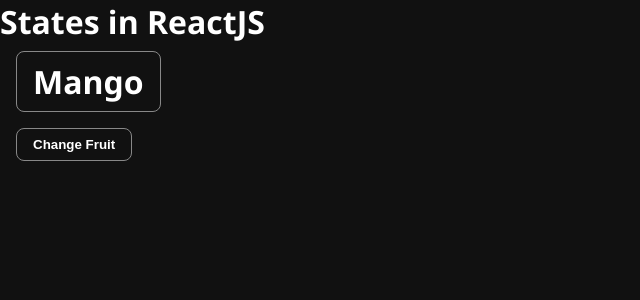
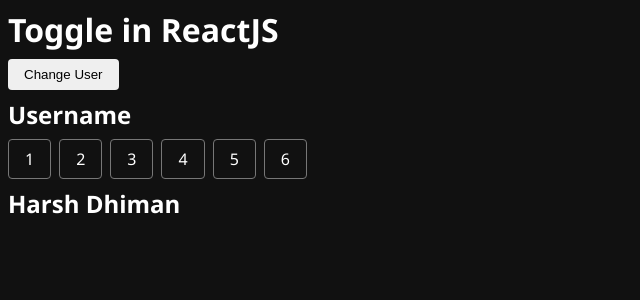
Before and after one commit to 0x-harsh/React-Tutorial---Code-Step-by-Step, a React app: page / in a window 1280 px wide. Shown: the top 300 px of the page, without its empty margins (0-640 px from the left). Built offline with nearby package versions, Linux system fonts and the light colour scheme; the HTML template or start-up script is replaced by a standard one.

Commit message:
Toggle or Hide and Show

```diff
--- /dev/null
+++ b/src/03 Toggle or Hide and Show/App.jsx
@@ -0,0 +1,35 @@
+import { useState } from "react"
+
+const App = () => {
+
+    const [display, setDisplay] = useState(false)
+    const [num, setNum] = useState(1)
+
+    return (
+        <div className="appCont">
+            <h1>Toggle in ReactJS</h1>
+            <button onClick={() => { setDisplay(!display) }}>Change User</button>
+            {
+                display ? <h2>Harsh Dhiman</h2> : <h2>Username</h2>
+            }
+            <ul className="numCont">
+                <li onClick={() => {setNum(1)}}>1</li>
+                <li onClick={() => {setNum(2)}}>2</li>
+                <li onClick={() => {setNum(3)}}>3</li>
+                <li onClick={() => {setNum(4)}}>4</li>
+                <li onClick={() => {setNum(5)}}>5</li>
+                <li onClick={() => {setNum(6)}}>6</li>
+            </ul>
+            {
+                num==1?<h2>Harsh Dhiman</h2>:
+                num==2?<h2>Amit Saini</h2>:
+                num==3?<h2>Kashish Kamboj</h2>:
+                num==4?<h2>Neha Sharma</h2>:
+                num==5?<h2>Sahil Parjapati</h2>:
+                num==6?<h2>Harjeet Kaur</h2>:null
+            }
+        </div>
+    )
+}
+
+export default App
--- a/src/index.css
+++ b/src/index.css
@@ -11,12 +11,12 @@
   background-color: #111;
   color: #fff;
   font-family: 'Segoe UI', Tahoma, Geneva, Verdana, sans-serif;
-  font-weight: 500;
 }
 
 #root {
   height: 100%;
   width: 100%;
+  padding: 0.5rem;
 }
 
 #fruitName, #btn {
@@ -29,3 +29,28 @@
   font-weight: 600;
   margin: 0.5rem 1rem;
 }
+
+button {
+  padding: 0.5rem 1rem;
+  border-radius: 4px;
+  border: none;
+  width: fit-content;
+}
+
+.numCont {
+  display: flex;
+  gap: 0.5rem;
+}
+
+.numCont li {
+  list-style: none;
+  padding: 0.5rem 1rem;
+  border-radius: 4px;
+  border: 1px solid #777;
+}
+
+.appCont {
+  display: flex;
+  flex-direction: column;
+  gap: 0.5rem;
+}
--- a/src/main.jsx
+++ b/src/main.jsx
@@ -1,6 +1,6 @@
 import { StrictMode } from 'react'
 import { createRoot } from 'react-dom/client'
 import './index.css'
-import App from './02 States in ReactJS/App.jsx'
+import App from './03 Toggle or Hide and Show/App.jsx'
 
 createRoot(document.getElementById('root')).render(<App />)
```
